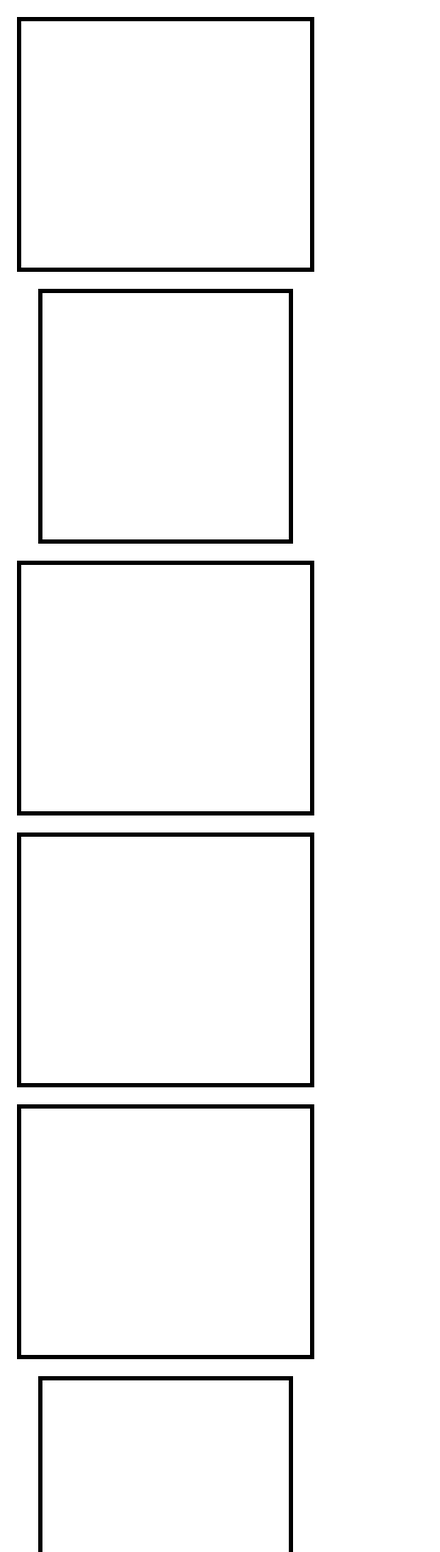
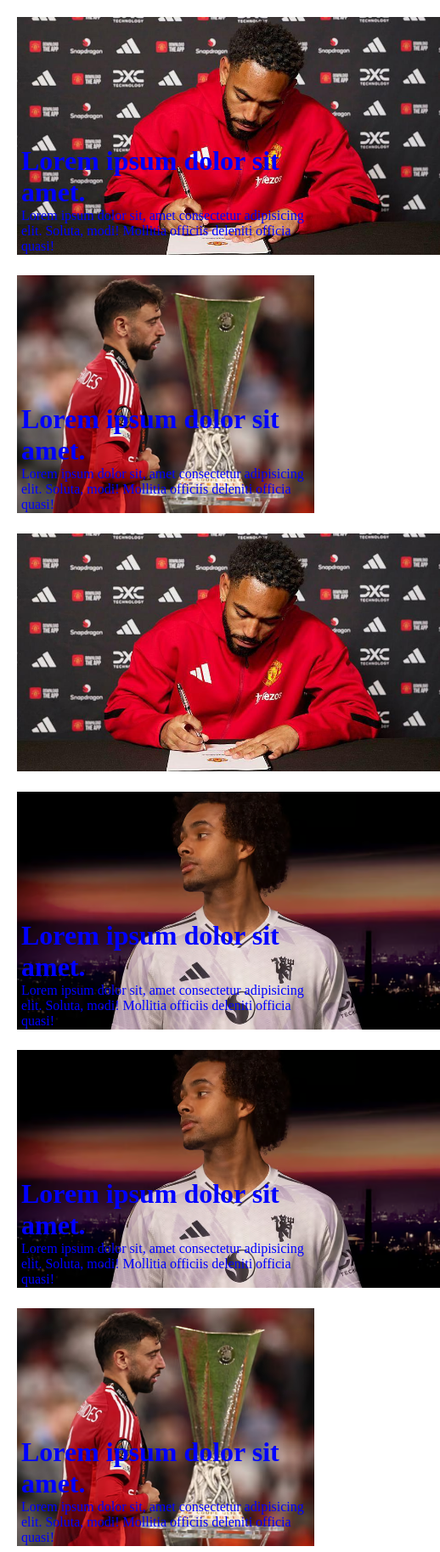
Before and after one commit to boanergaes/MUFC, a plain HTML site: page experiment/experiment.html in a window 390 px wide. Shown: the top 1827 px of the page at 85% size, 518 px wide, since content can reach past the window. Drawn offline with Linux system fonts and the light colour scheme.

```diff
--- a/experiment/experiment.css
+++ b/experiment/experiment.css
@@ -57,13 +57,46 @@ button {
     box-sizing: border-box;
 }
 
-div {
-    border: 5px solid black;
-    height: 300px;
-    min-width: 280px;
+body {
+    display: flex;
+    flex-wrap: wrap;
+    justify-content: center;
+    gap: 20px;
+    padding: 20px;
 }
 
-.l {
+img {
+    max-width: 500px;
+    max-height: 280px;
+    /* min-width: 320px; */
+    /* width: 100%; */
+}
+
+div {
+    flex-shrink: 1;
+    /* border: 5px solid black; */
+    /* height: 350px; */
+    width: min-content;
+    min-width: 320px;
+    /* overflow: hidden; */
+    position: relative;
+}
+p {
+    /* text-overflow: clip; */
+    width: 100%;
+}
+h1 {
+    width: 100%;
+}
+.i {
+    position: absolute;
+    bottom: 5px;
+    left: 5px;
+    color: blue;
+    width: 100%;
+}
+
+/* .l {
     width: 400px;
 }
 
@@ -73,12 +106,4 @@ div {
 
 .s {
     width: 300px;
-}
-
-body {
-    display: flex;
-    flex-wrap: wrap;
-    justify-content: center;
-    gap: 20px;
-    padding: 20px;
-}
+} */
--- a/experiment/experiment.html
+++ b/experiment/experiment.html
@@ -18,17 +18,82 @@
             <button>Read More</button>
         </div>
     </div> -->
-    <div class="l"></div>
-    <div class="s"></div>
-    <div class="l"></div>
-    <div class="m"></div>
-    <div class="m"></div>
-    <div class="s"></div>
-    <div class="l"></div>
-    <div class="l"></div>
-    <div class="m"></div>
-    <div class="s"></div>
-    <div class="m"></div>
-    <div class="l"></div>
+    <div class="l">
+        <img src="../images/article-imgs/cunha-to-utd.jpg" alt="">
+        <div class="i">
+            <h1>Lorem ipsum dolor sit amet.</h1>
+            <p>Lorem ipsum dolor sit, amet consectetur adipisicing elit. Soluta, modi! Mollitia officiis deleniti officia quasi!</p>
+        </div>
+    </div>
+    <div class="s">
+        <img src="../images/article-imgs/bruno-eruopa-league-cup-close.avif" alt="">
+        <div class="i">
+            <h1>Lorem ipsum dolor sit amet.</h1>
+            <p>Lorem ipsum dolor sit, amet consectetur adipisicing elit. Soluta, modi! Mollitia officiis deleniti officia quasi!</p>
+        </div>
+    </div>
+    <div class="l"><img src="../images/article-imgs/cunha-to-utd.jpg" alt=""></div>
+    <div class="m">
+        <img src="../images/article-imgs/Joshua-Zirkzee-Man-Utd-away-kit-release-202526.avif" alt="">
+        <div class="i">
+            <h1>Lorem ipsum dolor sit amet.</h1>
+            <p>Lorem ipsum dolor sit, amet consectetur adipisicing elit. Soluta, modi! Mollitia officiis deleniti officia quasi!</p>
+        </div>
+    </div>
+    <div class="m"><img src="../images/article-imgs/Joshua-Zirkzee-Man-Utd-away-kit-release-202526.avif" alt="">
+        <div class="i">
+            <h1>Lorem ipsum dolor sit amet.</h1>
+            <p>Lorem ipsum dolor sit, amet consectetur adipisicing elit. Soluta, modi! Mollitia officiis deleniti officia quasi!</p>
+        </div>
+    </div>
+    <div class="s">
+        <img src="../images/article-imgs/bruno-eruopa-league-cup-close.avif" alt="">
+        <div class="i">
+            <h1>Lorem ipsum dolor sit amet.</h1>
+            <p>Lorem ipsum dolor sit, amet consectetur adipisicing elit. Soluta, modi! Mollitia officiis deleniti officia quasi!</p>
+        </div>
+    </div>
+    <div class="l">
+        <img src="../images/article-imgs/cunha-to-utd.jpg" alt="">
+        <div class="i">
+            <h1>Lorem ipsum dolor sit amet.</h1>
+            <p>Lorem ipsum dolor sit, amet consectetur adipisicing elit. Soluta, modi! Mollitia officiis deleniti officia quasi!</p>
+        </div>
+    </div>
+    <div class="l">
+        <img src="../images/article-imgs/cunha-to-utd.jpg" alt="">
+        <div class="i">
+            <h1>Lorem ipsum dolor sit amet.</h1>
+            <p>Lorem ipsum dolor sit, amet consectetur adipisicing elit. Soluta, modi! Mollitia officiis deleniti officia quasi!</p>
+        </div>
+    </div>
+    <div class="m">
+        <img src="../images/article-imgs/Joshua-Zirkzee-Man-Utd-away-kit-release-202526.avif" alt="">
+        <div class="i">
+            <h1>Lorem ipsum dolor sit amet.</h1>
+            <p>Lorem ipsum dolor sit, amet consectetur adipisicing elit. Soluta, modi! Mollitia officiis deleniti officia quasi!</p>
+        </div>
+    </div>
+    <div class="s">
+        <img src="../images/article-imgs/bruno-eruopa-league-cup-close.avif" alt="">
+        <div class="i">
+            <h1>Lorem ipsum dolor sit amet.</h1>
+            <p>Lorem ipsum dolor sit, amet consectetur adipisicing elit. Soluta, modi! Mollitia officiis deleniti officia quasi!</p>
+        </div>
+    </div>
+    <div class="m">
+        <img src="../images/article-imgs/Joshua-Zirkzee-Man-Utd-away-kit-release-202526.avif" alt="">
+        <div class="i">
+            <h1>Lorem ipsum dolor sit amet.</h1>
+            <p>Lorem ipsum dolor sit, amet consectetur adipisicing elit. Soluta, modi! Mollitia officiis deleniti officia quasi!</p>
+        </div>
+    </div>
+    <div class="l">
+        <img src="../images/article-imgs/cunha-to-utd.jpg" alt="">
+        <div class="i">
+            <h1>Lorem ipsum dolor sit amet.</h1>
+            <p>Lorem ipsum dolor sit, amet consectetur adipisicing elit. Soluta, modi! Mollitia officiis deleniti officia quasi!</p>
+        </div>
+    </div>
 </body>
 </html>
--- a/styles/common.css
+++ b/styles/common.css
@@ -195,6 +195,7 @@ footer a:hover {
 
 .upper-footer {
     display: flex;
+    flex-wrap: wrap;
     justify-content: start;
     gap: 5vw;
     padding: 40px 5%;
```
Also changed, not shown: styles/index.css (+36 -20 lines), images/icons/hamburger-menu-white-removebg-preview.PNG (added), images/icons/menu-bar-white-removebg-preview.png (added), 1 other file.
